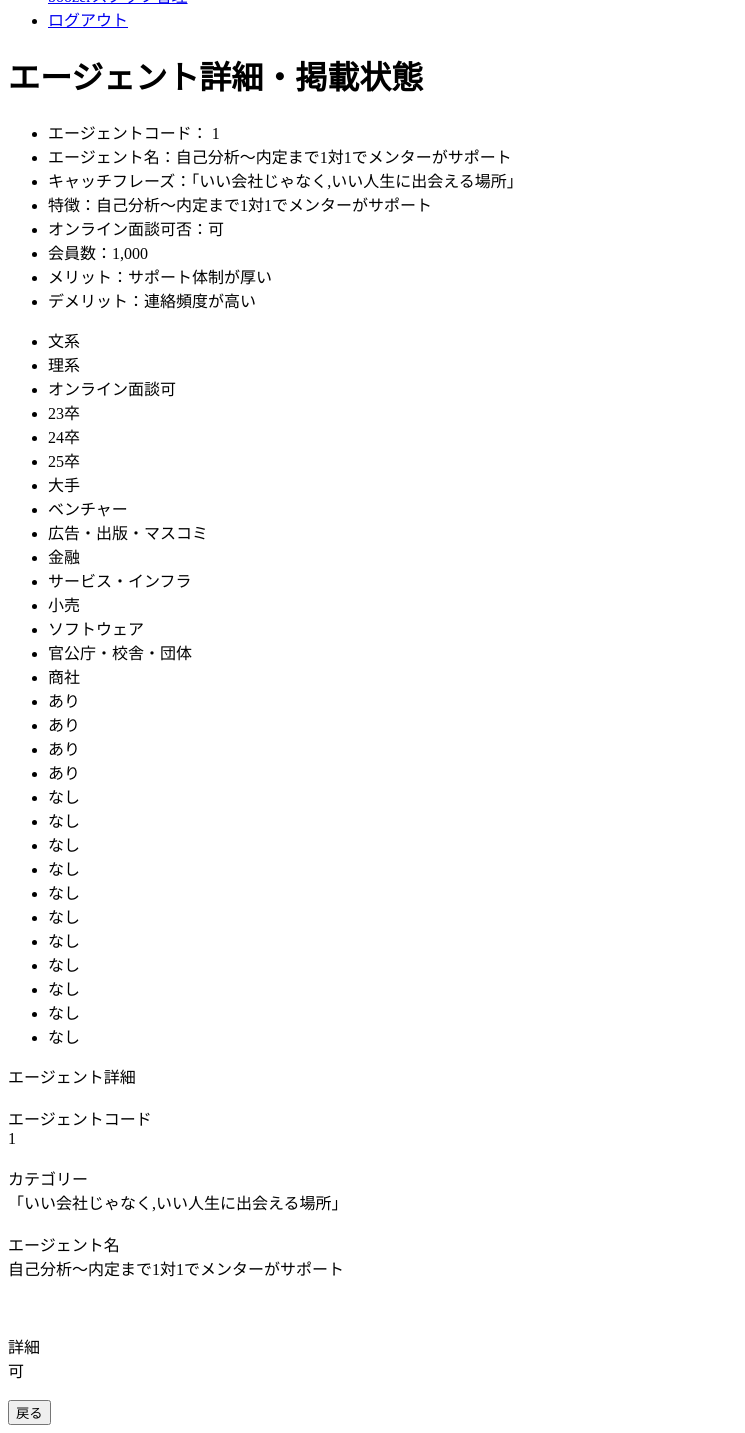
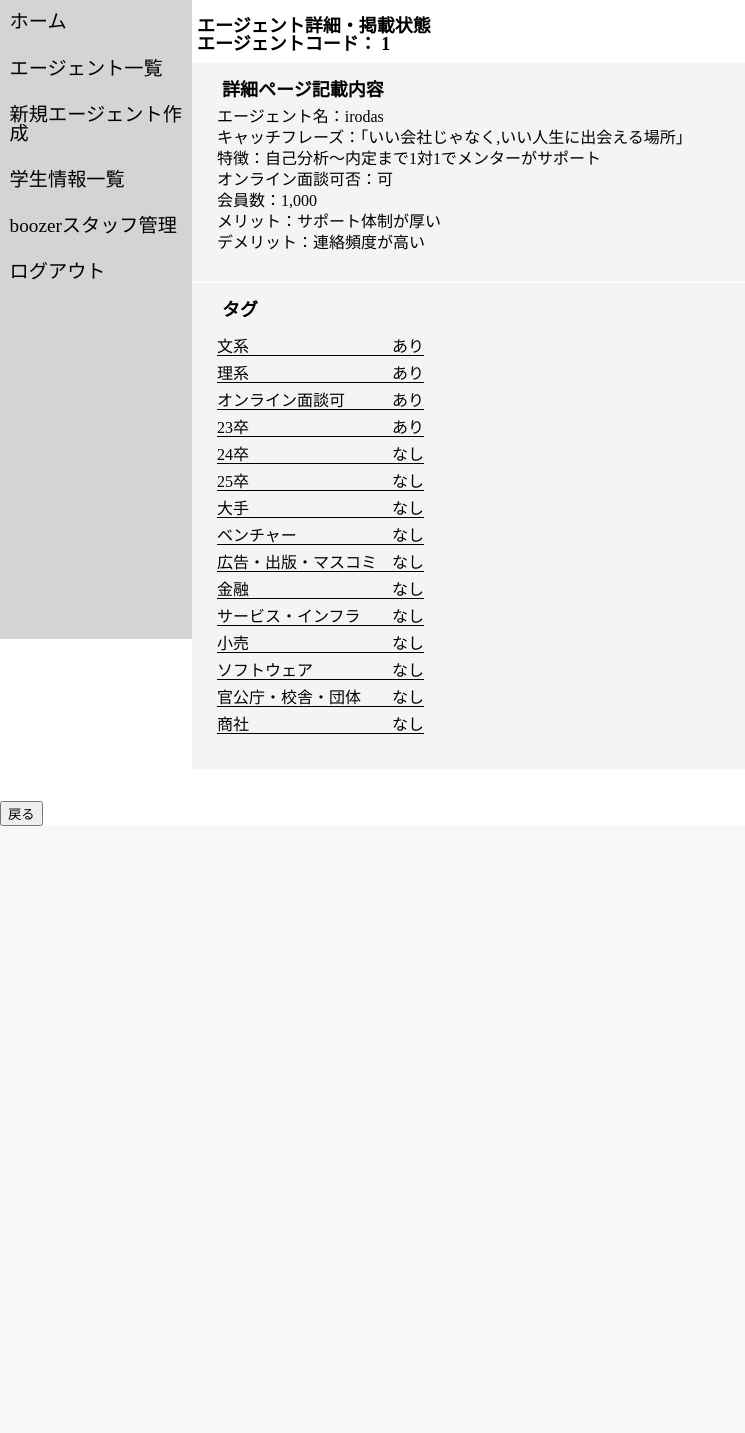
Before and after one commit to posse-ap/-teamdev-2022-posse2-team2C-, a PHP site: page /shukatu/agent_info/agent_disp.php?agent_id=1 in a window 1280 px wide. Shown: the part 161-1594 px from the top of the page, without its empty margins (0-745 px from the left). After the commit the page ends 987 px from the top, so only its background shows below. Run offline with PHP 8.4, Linux system fonts and the light colour scheme; a user stored in the database is signed in; data comes from the database, SQL or seed files in the repository; some libraries are stand-ins or nearby versions.

Commit message:
boozer画面、とりあえずここまで

```diff
--- a/src/shukatu/agent_info/agent_add.php
+++ b/src/shukatu/agent_info/agent_add.php
@@ -126,10 +126,9 @@ if (isset($_SESSION["login"]) === false) {
                                 break;
                             } ?><div class="checkboxes">
 
-
                                 <input type="checkbox" class="agent-edit__tag-existence" name="tag[]" value=<?php echo $rec_2["tag_code"]; ?>>
                                 <?php echo $rec_2["tag_name"]; ?></input>
-                            </div><?php }?>
+                            </div><?php } ?>
                     </div>
 
                     <input type="submit" value="OK" class="form_submit_btn">
--- a/src/shukatu/agent_info/agent_disp.php
+++ b/src/shukatu/agent_info/agent_disp.php
@@ -22,10 +22,13 @@ if (isset($_SESSION["login"]) === false) {
     <link rel="preconnect" href="https://fonts.googleapis.com">
     <link rel="preconnect" href="https://fonts.gstatic.com" crossorigin>
     <link href="https://fonts.googleapis.com/css2?family=Roboto:wght@900&display=swap" rel="stylesheet">
+    <link rel="stylesheet" href="../style/sass/base/reset.css">
+    <link rel="stylesheet" href="../style/css/boozerPage.css">
 </head>
 
 <body>
     <?php include "../common/boozer_page_header.php"; ?>
+    <div class="display_agent">
         <?php
         try {
             //どこで乗せてきたurlだろ、branch.phpかな
@@ -50,7 +53,6 @@ if (isset($_SESSION["login"]) === false) {
             $stmt_2 = $dbh_2->prepare($sql_2);
             $stmt_2->execute();
             $dbh_2 = null;
-
         } catch (Exception $e) {
             echo "（　´∀｀）つ□ 涙拭けよ: " . $e->getMessage() . "\n";
             print "<a href='../boozer_login/boozer_login.php'>ログイン画面へ</a>";
@@ -58,10 +60,10 @@ if (isset($_SESSION["login"]) === false) {
         ?>
         <div class="right_page_container">
             <div class="agent-detail__wrapper">
-            <h1 class="agent-detail__tittle">エージェント詳細・掲載状態</h1>
+                <h1 class="agent-detail__tittle">エージェント詳細・掲載状態 <br> エージェントコード： <?php print $rec["agent_id"]; ?></h1>
                 <ul class="agent-detail__info-wrapper">
-                <li class="agent-detail__info">エージェントコード： <?php print $rec["agent_id"]; ?></li>
-                <li class="agent-detail__info">エージェント名：<?php print $rec["feature"]; ?></li>
+                    <div class="agent-detail__tittle">詳細ページ記載内容</div>
+                    <li class="agent-detail__info">エージェント名：<?php print $rec["company_name"]; ?></li>
                     <li class="agent-detail__info">キャッチフレーズ：<?php print $rec["catchphrase"]; ?></li>
                     <li class="agent-detail__info">特徴：<?php print $rec["feature"]; ?></li>
                     <li class="agent-detail__info">オンライン面談可否：<?php print $rec["online_meeting"]; ?></li>
@@ -70,16 +72,22 @@ if (isset($_SESSION["login"]) === false) {
                     <li class="agent-detail__info">デメリット：<?php print $rec["cons"]; ?></li>
                 </ul>
                 <ul class="agent-detail__tag-wrapper">
+                    <div class="agent-detail__tittle">タグ</div>
+                    <div class="agent-detail__tag-area">
+                        <div class="agent-detail__tag-name">
                             <?php
                             while (true) {
                                 $rec_2 = $stmt_2->fetch(PDO::FETCH_ASSOC);
                                 if ($rec_2 === false) {
                                     break;
-                    }?>
+                                } ?>
                                 <li class="agent-detail__tag"><?php echo $rec_2["tag_name"];
-                 }
-                 for($i=1; $i<16; $i++){
-                    if($rec["tag_".$i] === 0) {?>
+                                                            } ?>
+                        </div>
+                        <div class="agent-detail__tag-value">
+                            <?php
+                            for ($i = 1; $i < 16; $i++) {
+                                if ($rec["tag_" . $i] === 0) { ?>
                                     <li class="agent-detail__tag-existence">なし</li>
                                 <?php
                                 } else {
@@ -87,21 +95,16 @@ if (isset($_SESSION["login"]) === false) {
                                     <li class="agent-detail__tag-existence">あり</li>
                             <?php
                                 }
-
-
-                    ?>
-                    </li>
-                    <?php
-                }
-                ?>
-
+                            } ?>
+                        </div>
+                    </div>
 
                 </ul>
             </div>
 
 
 
-        エージェント詳細<br><br>
+            <!-- エージェント詳細<br><br>
             エージェントコード<br>
             <?php print $rec["agent_id"]; ?>
             <br><br>
@@ -113,7 +116,7 @@ if (isset($_SESSION["login"]) === false) {
             <br><br>
             <br><br>
             詳細<br>
-        <?php print $rec["online_meeting"]; ?>
+            <?php print $rec["online_meeting"]; ?> -->
             <br><br>
         </div>
     </div>
@@ -121,7 +124,7 @@ if (isset($_SESSION["login"]) === false) {
     <form>
         <input type="button" onclick="history.back()" value="戻る">
     </form>
-
+    </div>
 </body>
 
 </html>
--- a/src/shukatu/style/css/boozerPage.css
+++ b/src/shukatu/style/css/boozerPage.css
@@ -321,6 +321,55 @@
   display: block;
 }
 
+.operate_agent__ng_message {
+  position: fixed;
+  top: 50%;
+  left: 50%;
+}
+.operate_agent__ng_back {
+  position: fixed;
+  top: 55%;
+  left: 50%;
+}
+
+.right_page_container {
+  margin-left: 15%;
+}
+.right_page_container .agent-detail__tittle {
+  transform: translateX(-10px);
+  font-size: 18px;
+  font-weight: bold;
+  margin: 0 0 10px 15px;
+  padding-top: 18px;
+}
+.right_page_container .agent-detail__info {
+  margin: 5px 0;
+}
+.right_page_container .agent-detail__info-wrapper {
+  background-color: #f4f4f4;
+  padding: 0 25px 25px;
+  border-bottom: solid #fafafa 2px;
+}
+.right_page_container .agent-detail__tag {
+  margin: 10px 0;
+  padding-right: 15px;
+  border-bottom: solid #000 1px;
+}
+.right_page_container .agent-detail__tag-wrapper {
+  background-color: #f4f4f4;
+  padding: 0 25px 25px;
+}
+.right_page_container .agent-detail__tag-area {
+  display: flex;
+}
+.right_page_container .agent-detail__tag-existence {
+  margin: 10px 0;
+  border-bottom: solid #000 1px;
+}
+.right_page_container .agent_delete {
+  padding: 25px;
+}
+
 /**************
 
 * ログインページ
--- /dev/null
+++ b/src/shukatu/style/sass/page/boozerPage/_boozer-operateAgent.scss
@@ -0,0 +1,57 @@
+.operate_agent__ng{
+  &_message{
+    position: fixed;
+    top: 50%;
+    left: 50%;
+  }
+  &_back{
+    position: fixed;
+    top: 55%;
+    left: 50%;
+  }
+}
+
+.right_page_container{
+  margin-left: 15%;
+
+  //詳細・掲載情報確認
+  .agent-detail{
+    &__tittle{
+      transform: translateX(-10px);
+      font-size: 18px;
+      font-weight: bold;
+      margin: 0 0 10px 15px;
+      padding-top: 18px;
+    }
+    &__info{
+      &-wrapper{
+        background-color: #f4f4f4;
+        padding: 0 25px 25px;
+        border-bottom: solid #fafafa 2px;
+      }
+      margin: 5px 0;
+    }
+
+    &__tag{
+      &-wrapper{
+        background-color: #f4f4f4;
+        padding: 0 25px 25px;
+      }
+      &-area{
+        display: flex;
+      }
+      margin: 10px 0;
+      padding-right: 15px;
+      border-bottom: solid #000 1px;
+      &-existence{
+        margin: 10px 0;
+        border-bottom: solid #000 1px;
+      }
+    }
+  }
+
+  //削除
+  .agent_delete{
+  padding: 25px;
+  }
+}
--- a/src/shukatu/style/sass/page/boozerPage/boozerPage.scss
+++ b/src/shukatu/style/sass/page/boozerPage/boozerPage.scss
@@ -13,3 +13,4 @@
 @use "./boozer-addAgent";
 @use "./boozer-studentList";
 @use "./boozer-staffList";
+@use "./boozer-operateAgent";
--- a/src/shukatu/user_page/user_cartlook.php
+++ b/src/shukatu/user_page/user_cartlook.php
@@ -43,7 +43,7 @@ session_start();
 
         print "<div class='empty_cart'>";
         print "<p class='empty_cart__message'>お気に入りにエージェントはありません。</p>";
-        print "<a href='user_agent_list.php' class='user_favorite__btn_back'>一覧に戻る</a>";
+        print "<a href='user_agent_list.php' class='empty_cart__btn_back'>一覧に戻る</a>";
         print "</div>";
         exit();
     }
```
Also changed, not shown: src/shukatu/agent_info/agent_delete.php (+12 -6 lines), src/shukatu/agent_info/agent_edit.php (+13 -11 lines), src/shukatu/agent_info/agent_ng.php (+8 -5 lines), src/shukatu/style/css/userPage.css (+31 -2 lines), src/shukatu/style/sass/page/userPage/_user_favorite.scss (+29 -2 lines), src/shukatu/style/css/boozerPage.min.css, src/shukatu/style/css/userPage.min.css, 4 other files. Lines whose indentation alone changed are shown as unchanged.
